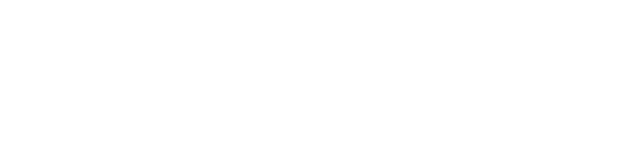
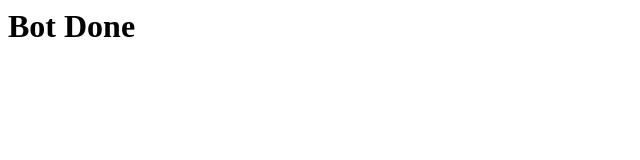
Before and after one commit to nabeel786100/Minecraft-Bot, a plain HTML site: page Index.html in a window 1280 px wide. Shown: the whole page, without its empty margins (0-640 px from the left). Drawn offline with Linux system fonts and the light colour scheme.

Commit message:
Update Index.html

```diff
--- a/Index.html
+++ b/Index.html
@@ -1,5 +1,6 @@
 <html>
   <body>
+    <h1>Bot Done</h1>
     <script scr="index.js">
       </body>
       </html>
```
